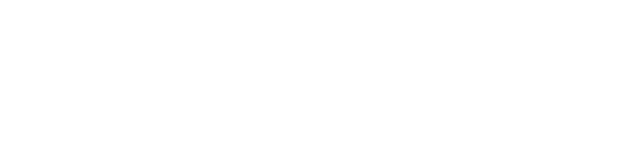
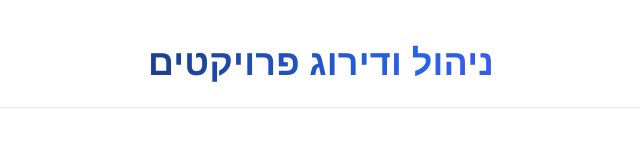
Before and after one commit to snirh27/project-manageing, a website: page public/index.html in a window 1280 px wide. Shown: the whole page, without its empty margins (319-959 px from the left). Drawn offline with Linux system fonts and the light colour scheme.

Commit message:
adding title

```diff
--- a/public/index.html
+++ b/public/index.html
@@ -7,6 +7,9 @@
 	<link rel="stylesheet" href="/styles.css">
 </head>
 <body>
+    <header class="page-header" dir="rtl">
+        <h1>ניהול ודירוג פרויקטים</h1>
+    </header>
     <main>
         <div id="app"></div>
     </main>
--- a/public/styles.css
+++ b/public/styles.css
@@ -37,3 +37,23 @@ h1 { font-size: 24px; margin: 0; }
 .accent { color: var(--accent); }
 
 button { cursor: pointer; }
+
+.page-header {
+	max-width: 960px;
+	margin: 0 auto;
+	padding: 40px 16px 24px;
+	text-align: center;
+	border-bottom: 1px solid #e5e7eb;
+}
+
+.page-header h1 {
+	margin: 0;
+	font-size: 36px;
+	font-weight: 800;
+	letter-spacing: 0.2px;
+	line-height: 1.2;
+	background: linear-gradient(90deg, #111827 0%, #2563eb 60%, #7c3aed 100%);
+	-webkit-background-clip: text;
+	background-clip: text;
+	color: transparent;
+}
```
